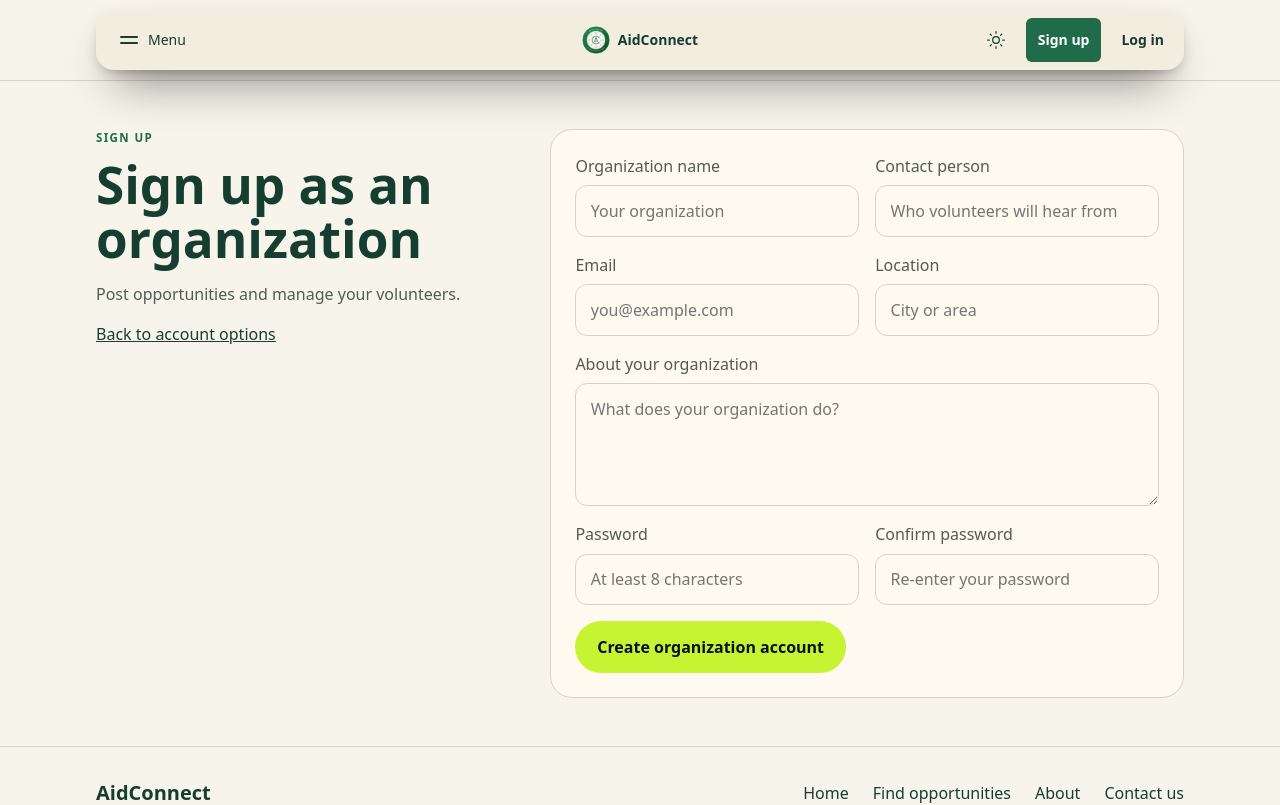
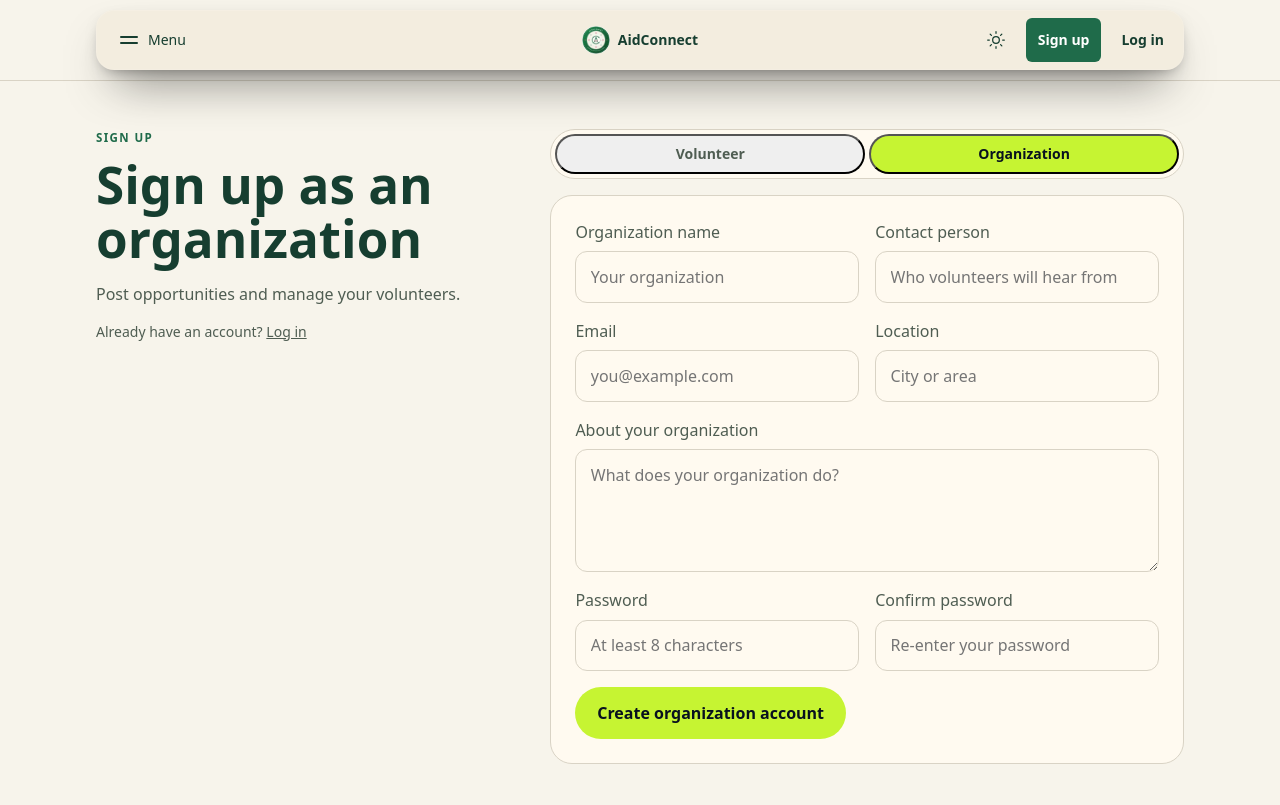
Before and after one commit to San-Tawil/web-programming-project, a React (Vite) app: page /organizations/register in a window 1280 px wide. Shown: the top 805 px of the page. Built offline with nearby package versions, Linux system fonts and the light colour scheme.

Commit message:
Add volunteer/organization toggle to the register page

```diff
--- a/src/pages/RegisterPage.jsx
+++ b/src/pages/RegisterPage.jsx
@@ -1,25 +1,35 @@
 import React from "react";
-import { Link } from "react-router-dom";
+import { Link, useNavigate } from "react-router-dom";
 import Container from "../components/Container.jsx";
 import RegisterForm from "../components/RegisterForm.jsx";
+import RoleToggle from "../components/RoleToggle.jsx";
 
 const roles = [
   {
     path: "volunteer",
     label: "a volunteer",
+    toggleLabel: "Volunteer",
     blurb: "Find shifts near you and track your hours.",
   },
   {
     path: "organizations",
     label: "an organization",
+    toggleLabel: "Organization",
     blurb: "Post opportunities and manage your volunteers.",
   },
 ];
 
+const toggleOptions = roles.map((item) => ({
+  value: item.path,
+  label: item.toggleLabel,
+}));
+
 export default function RegisterPage({ audience }) {
-  const role = roles.find((item) => item.label === audience);
+  const navigate = useNavigate();
+  // /register has no audience in the route, so it opens on the volunteer form.
+  const role = roles.find((item) => item.label === audience) ?? roles[0];
 
-  // Mobile: intro stacks above the form. Desktop: intro and form sit side by side.
+  // Mobile: intro stacks above the toggle and form. Desktop: intro sits beside them.
   return (
     <Container className="py-12">
       <div className="grid items-start gap-8 lg:grid-cols-[0.8fr_1.2fr]">
@@ -28,14 +38,28 @@ export default function RegisterPage({ audience }) {
             Sign up
           </p>
           <h1 className="text-[clamp(2rem,4vw,3.2rem)]">
-            Sign up as {audience}
+            Sign up as {role.label}
           </h1>
-          <p className="text-(--muted)">{role?.blurb}</p>
-          <Link className="underline" to="/register">
-            Back to account options
-          </Link>
+          <p className="text-(--muted)">{role.blurb}</p>
+          <p className="text-sm text-(--muted)">
+            Already have an account?{" "}
+            <Link className="underline" to="/login">
+              Log in
+            </Link>
+          </p>
         </div>
-        <RegisterForm role={role?.path} />
+        <div className="grid gap-4">
+          <RoleToggle
+            label="Sign up as"
+            options={toggleOptions}
+            value={role.path}
+            onChange={(path) =>
+              navigate(`/${path}/register`, { replace: true })
+            }
+          />
+          {/* key resets the form when the toggle switches between sign-up types */}
+          <RegisterForm key={role.path} role={role.path} />
+        </div>
       </div>
     </Container>
   );
```
